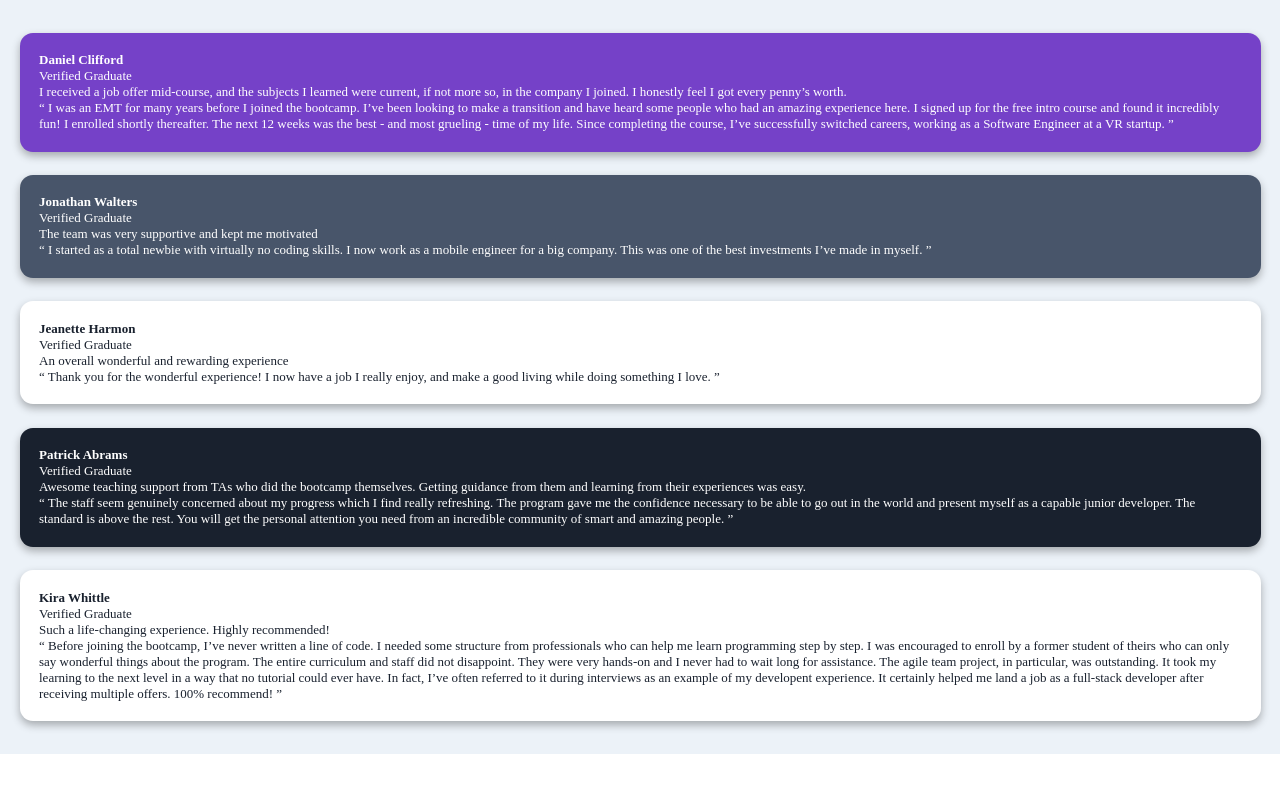
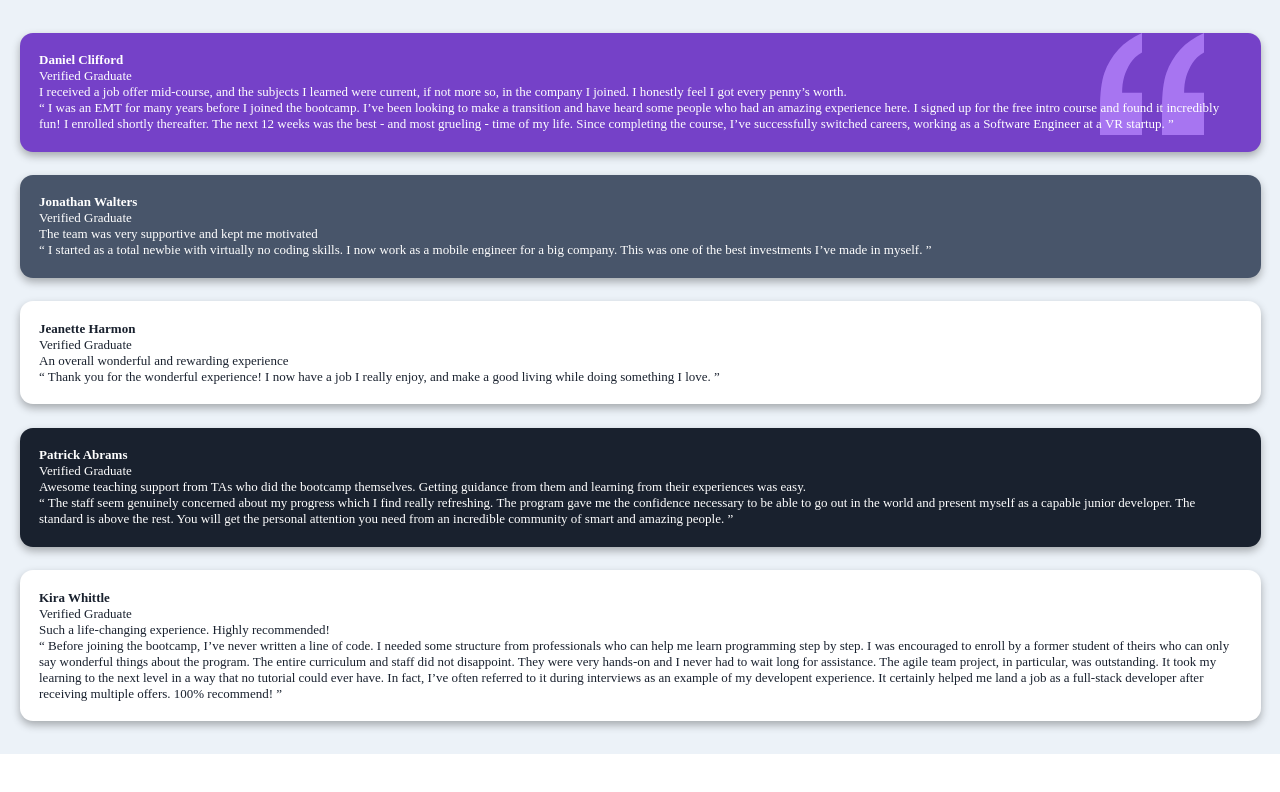
Before and after one commit to Jani-B/FEM-testimonials, a plain HTML site: page index.html in a window 1280 px wide. Drawn offline with Linux system fonts and the light colour scheme.

Commit message:
added first card quotation background image and positioned it

```diff
--- a/styles.css
+++ b/styles.css
@@ -30,6 +30,9 @@
   grid-column: 1fr;
   background-color: var(--moderate-violet);
   color: var(--white);
+  background-image: url("./images/bg-pattern-quotation.svg");
+  background-repeat: no-repeat;
+  background-position: 95% 5%;
 }
 
 .card2 {
```
